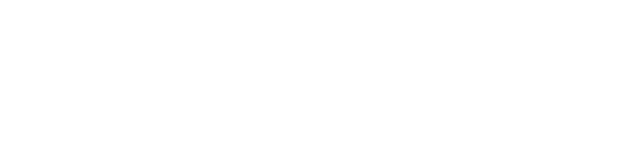
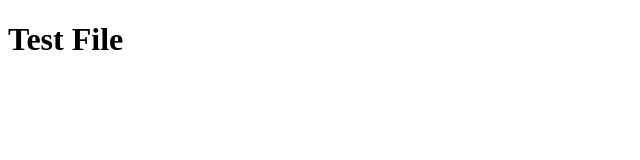
Before and after one commit to davetim101/projectTest, a plain HTML site: page index.html in a window 1280 px wide. Shown: the whole page, without its empty margins (0-640 px from the left). Drawn offline with Linux system fonts and the light colour scheme.

Commit message:
Update index.html
Added Header

```diff
--- a/index.html
+++ b/index.html
@@ -3,6 +3,6 @@
             <title>Test File</title>
     </head>
     <body>
-
+        <h1>Test File</h1>
     </body>
 </html>
```
